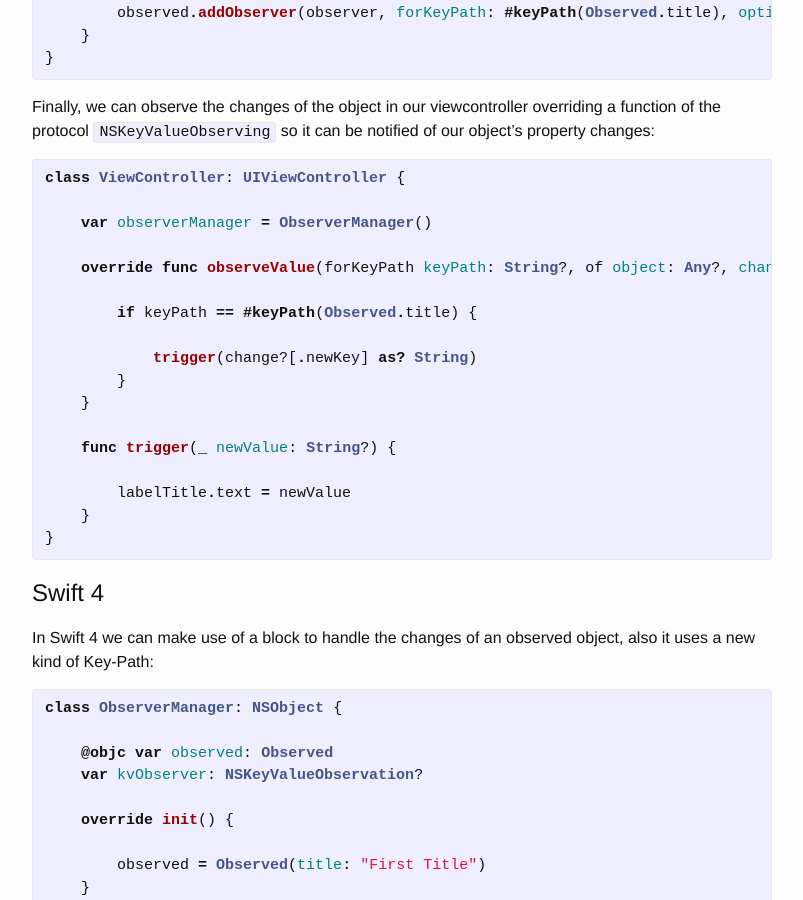
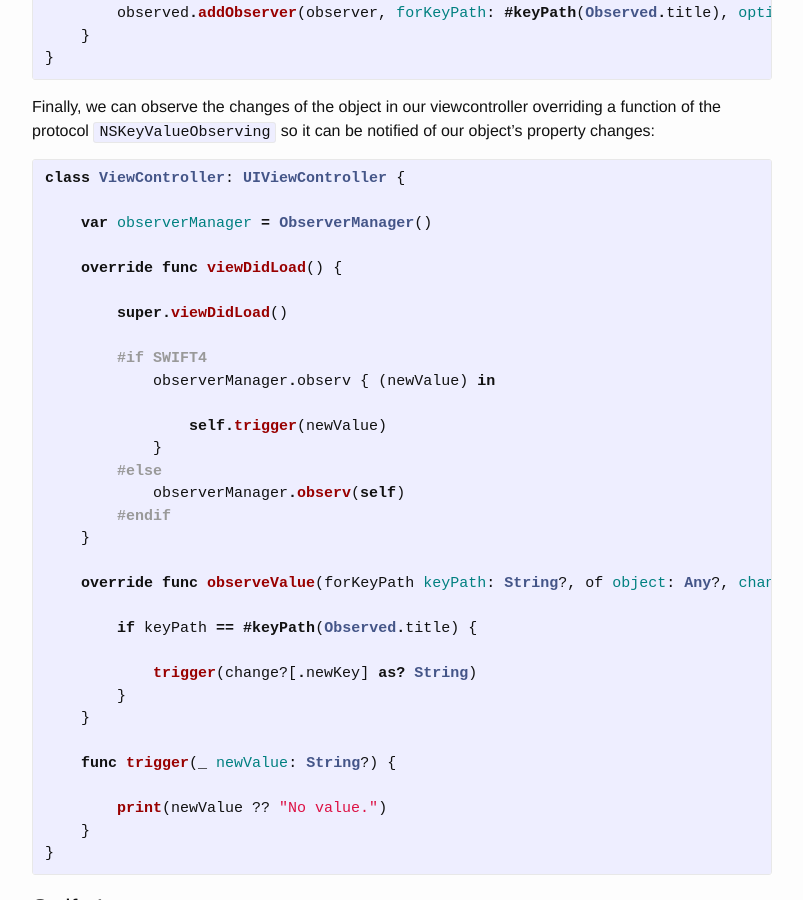
Before and after one commit to aguilarpgc/aguilarpgc.github.io, a Jekyll site: the page built from _posts/2018-01-24-kvo.markdown, in a window 1280 px wide and 900 px high, scrolled down 984 px. Shown: the whole window, without its empty margins (238-1041 px from the left). Built offline with Jekyll 4.4.1, drawn with Linux system fonts in a browser that asks for light colours.

Commit message:
updated code example

```diff
--- a/_posts/2018-01-24-kvo.markdown
+++ b/_posts/2018-01-24-kvo.markdown
@@ -48,6 +48,20 @@ class ViewController: UIViewController {
 
     var observerManager = ObserverManager()
 
+    override func viewDidLoad() {
+
+        super.viewDidLoad()
+
+        #if SWIFT4
+            observerManager.observ { (newValue) in
+
+                self.trigger(newValue)
+            }
+        #else
+            observerManager.observ(self)
+        #endif
+    }
+
     override func observeValue(forKeyPath keyPath: String?, of object: Any?, change: [NSKeyValueChangeKey : Any]?, context: UnsafeMutableRawPointer?) {
 
         if keyPath == #keyPath(Observed.title) {
@@ -58,7 +72,7 @@ class ViewController: UIViewController {
 
     func trigger(_ newValue: String?) {
 
-        labelTitle.text = newValue
+        print(newValue ?? "No value.")
     }
 }
 {% endhighlight %}
```
